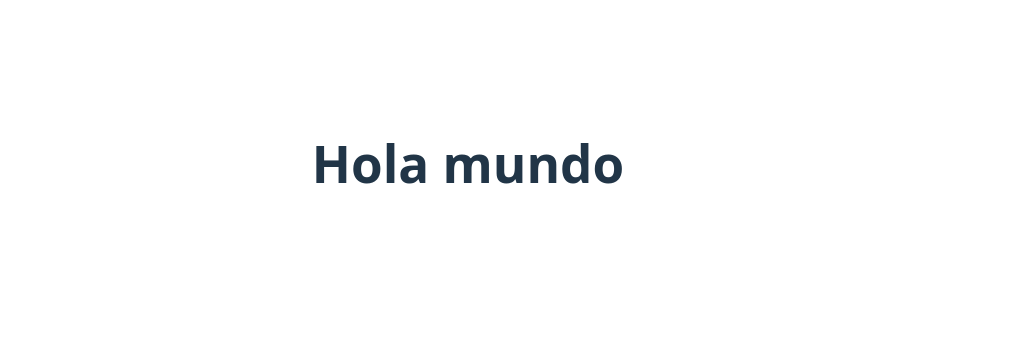
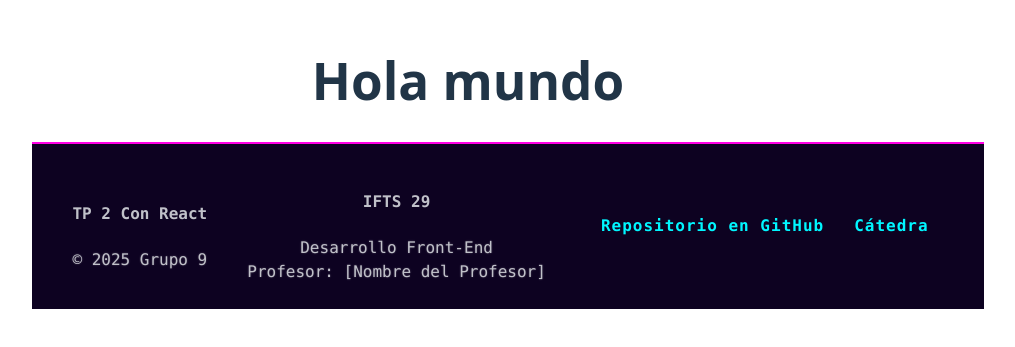
Before and after one commit to fraperrone/itfs29-FE-TPO2, a React (Vite) app: page / in a window 1280 px wide. Shown: the part 237-584 px from the top of the page, without its empty margins (172-1187 px from the left). Built offline with nearby package versions, Linux system fonts and the light colour scheme.

Commit message:
se agrega el footer a la pagina

```diff
--- a/src/App.jsx
+++ b/src/App.jsx
@@ -1,4 +1,5 @@
 import { useState } from 'react'
+import Footer from './components/footer/footer.jsx'
 import reactLogo from './assets/react.svg'
 import viteLogo from '/vite.svg'
 import './App.css'
@@ -9,6 +10,7 @@ function App() {
   return (
     <>
       <h1>Hola mundo</h1>
+      <Footer></Footer>
     </>
   )
 }
--- /dev/null
+++ b/src/components/footer/footer.jsx
@@ -0,0 +1,48 @@
+import React from 'react';
+import styles from './Footer.module.css'; // Los estilos no cambian
+
+const Footer = () => {
+  const currentYear = new Date().getFullYear();
+
+  return (
+    <footer className={styles.footerContainer}>
+      <div className={styles.footerContent}>
+
+        {/* Columna 1: Información del Proyecto */}
+        <div className={styles.footerSection}>
+          <h4>TP 2 Con React</h4>
+          <p>&copy; {currentYear} Grupo 9</p>
+        </div>
+
+        {/* Columna 2: Información Académica */}
+        <div className={styles.footerSection}>
+          <h4>IFTS 29</h4>
+          <p>Desarrollo Front-End</p>
+          <p>Profesor: [Nombre del Profesor]</p>
+        </div>
+
+        {/* Columna 3: Enlaces Relevantes */}
+        <div className={styles.footerLinks}>
+          <a
+            href="https://github.com/fraperrone/itfs29-FE-TPO2"
+            target="_blank"
+            rel="noopener noreferrer"
+          >
+            Repositorio en GitHub
+          </a>
+          <a
+            href="[Enlace a la web de la materia o facultad]"
+            target="_blank"
+            rel="noopener noreferrer"
+          >
+            Cátedra
+          </a>
+        </div>
+
+      </div>
+    </footer>
+  );
+};
+
+
+export default Footer; // ¡Muy importante exportarlo!
--- /dev/null
+++ b/src/components/footer/footer.module.css
@@ -0,0 +1,57 @@
+:root {
+  --background: #0d0221;
+  --primary-accent: #ff00e5;
+  --secondary-accent: #00f6ff;
+  --text-main: #c0c1c9;
+  --text-secondary: #2d1f50; /* No lo usaremos aquí, pero es bueno tenerlo */
+}
+
+.footerContainer {
+  background-color: var(--background);
+  color: var(--text-main);
+  padding: 25px 40px;
+  border-top: 2px solid var(--primary-accent); /* Un borde neón para separar del resto del contenido */
+  font-family: 'Consolas', 'Menlo', 'monospace'; /* Fuente monoespaciada para un look más tech */
+  text-align: center;
+  position: relative;
+  bottom: 0;
+  width: 100%;
+}
+
+.footerContent {
+  display: flex;
+  justify-content: space-between;
+  align-items: center;
+  flex-wrap: wrap;
+  max-width: 1200px;
+  margin: 0 auto;
+}
+
+.footerContent p {
+  margin: 0;
+  /* Efecto de texto sutil */
+  text-shadow: 0 0 2px rgba(255, 255, 255, 0.3);
+}
+
+.footerLinks a {
+  color: var(--secondary-accent); /* Enlaces en Cian Láser */
+  text-decoration: none;
+  margin: 0 15px;
+  transition: all 0.3s ease;
+  font-weight: bold;
+  letter-spacing: 1px;
+}
+
+.footerLinks a:hover {
+  color: var(--primary-accent); /* Al pasar el mouse, cambian a Magenta Eléctrico */
+  text-shadow: 0 0 8px var(--primary-accent); /* Efecto de brillo neón */
+  transform: scale(1.1); /* Un pequeño zoom para más dinamismo */
+}
+
+/* Media query para pantallas pequeñas */
+@media (max-width: 768px) {
+  .footerContent {
+    flex-direction: column;
+    gap: 20px;
+  }
+}
```
